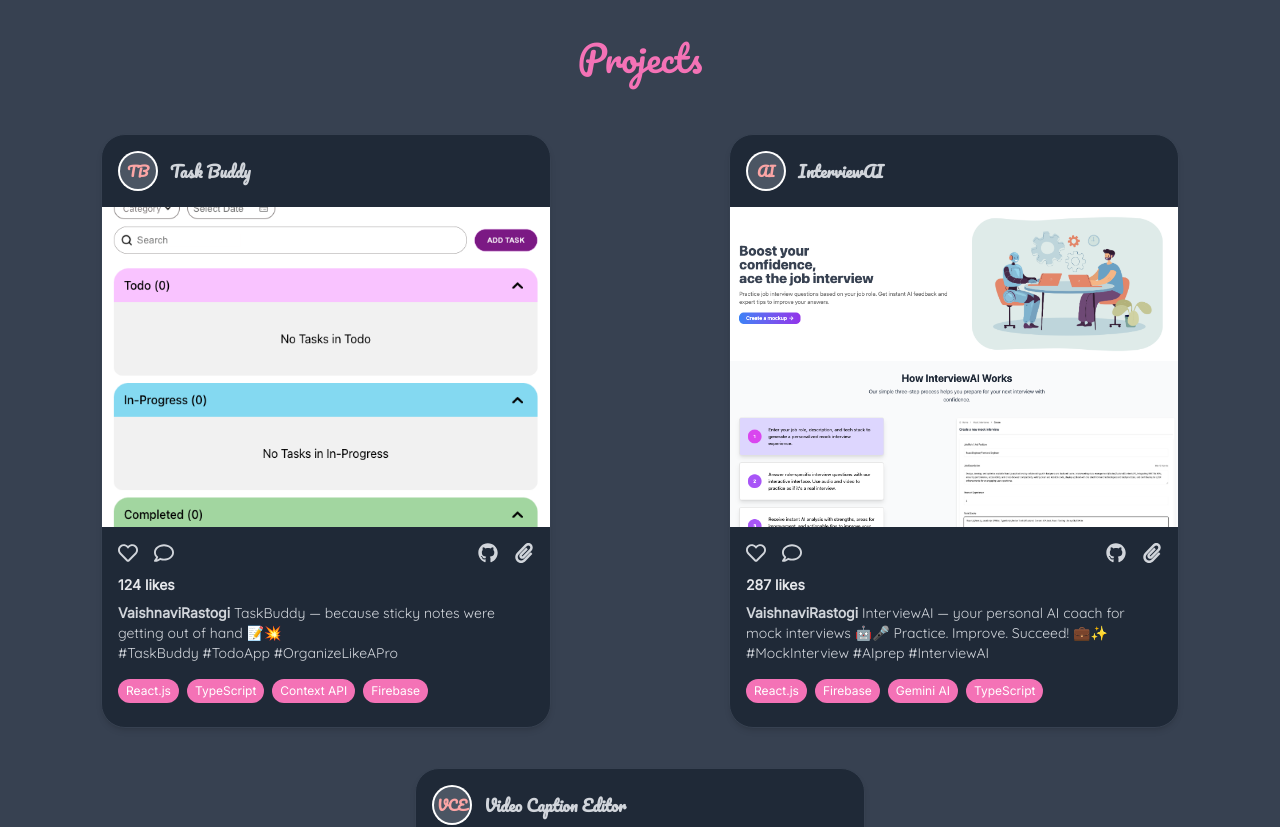
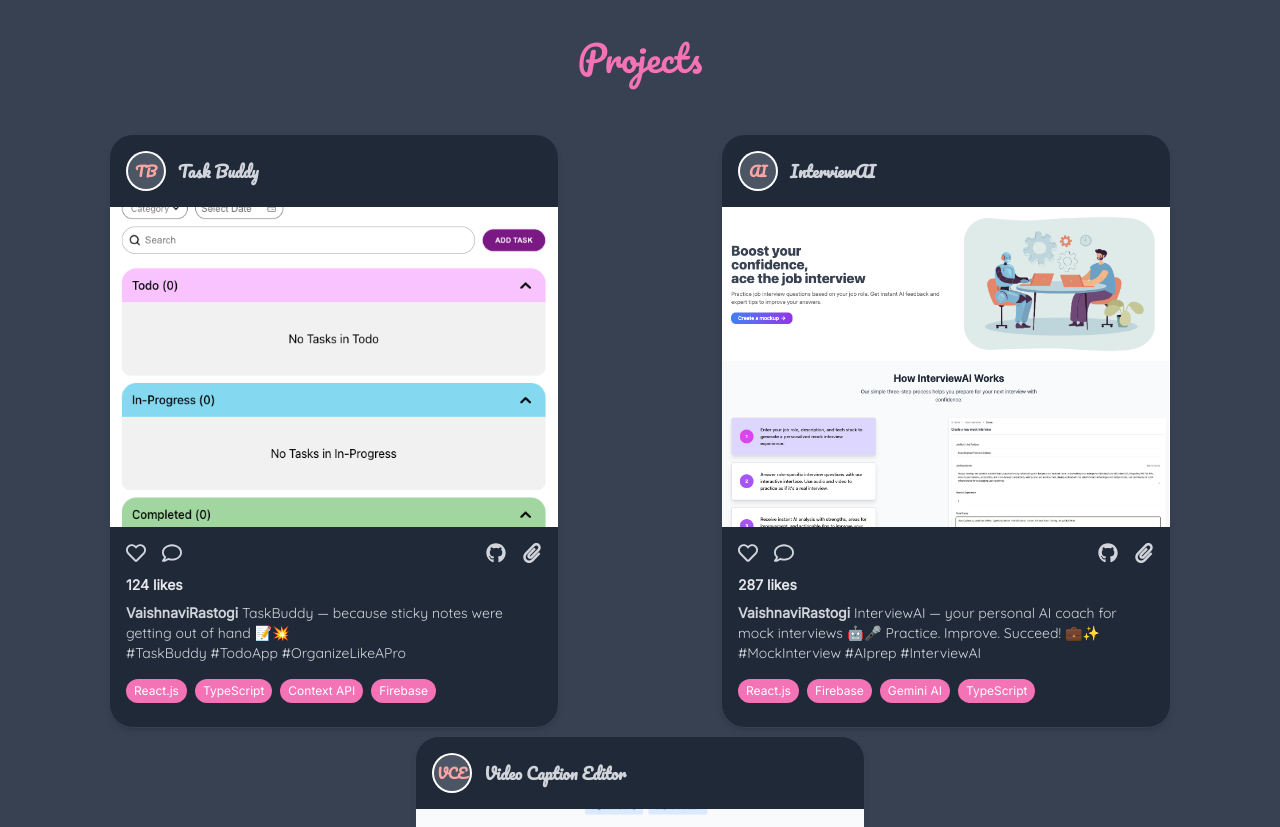
Before and after one commit to iScreenager/vaishnavi-portfolio-2025, a React (Vite) app: page / in a window 1280 px wide. Shown: the part 1480-2307 px from the top of the page. Built offline with nearby package versions, Linux system fonts and the light colour scheme.

Commit message:
space between cards

```diff
--- a/src/components/Projects.tsx
+++ b/src/components/Projects.tsx
@@ -44,7 +44,7 @@
       likes: 98,
       caption: " Video Caption Editor — because timing is everything 🎬🕒",
       tags: " #CaptionEditor #Subtitles #VideoTools",
-      techStack: ["React.js", "TypeScript","Web API"],
+      techStack: ["React.js", "TypeScript", "Web API"],
     },
   ];
   return (
@@ -54,7 +54,7 @@
       <h4 className="text-4xl font-handwritten text-center text-pink-400">
         Projects
       </h4>
-      <div className="flex gap-10 flex-wrap">
+      <div className="flex flex-wrap justify-between gap-2">
         {Projects.map((project) => (
           <ProjectCard key={project.name} project={project} />
         ))}
```
